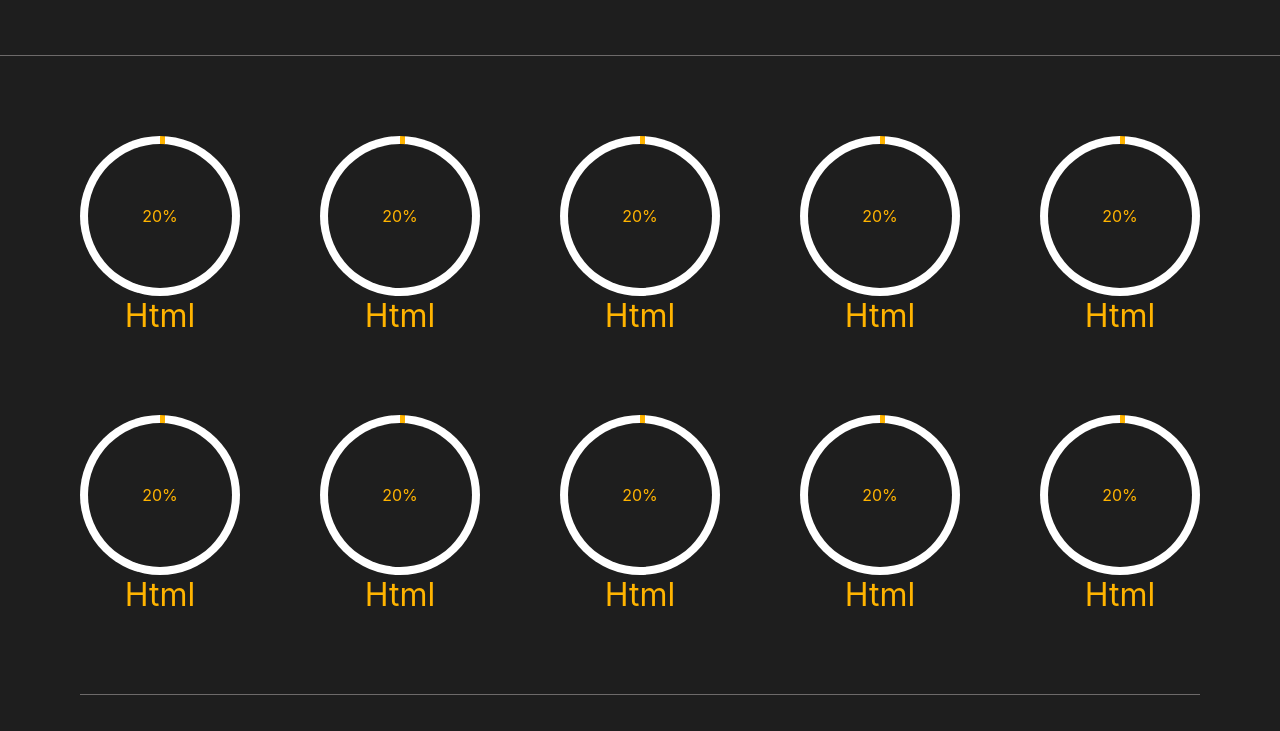
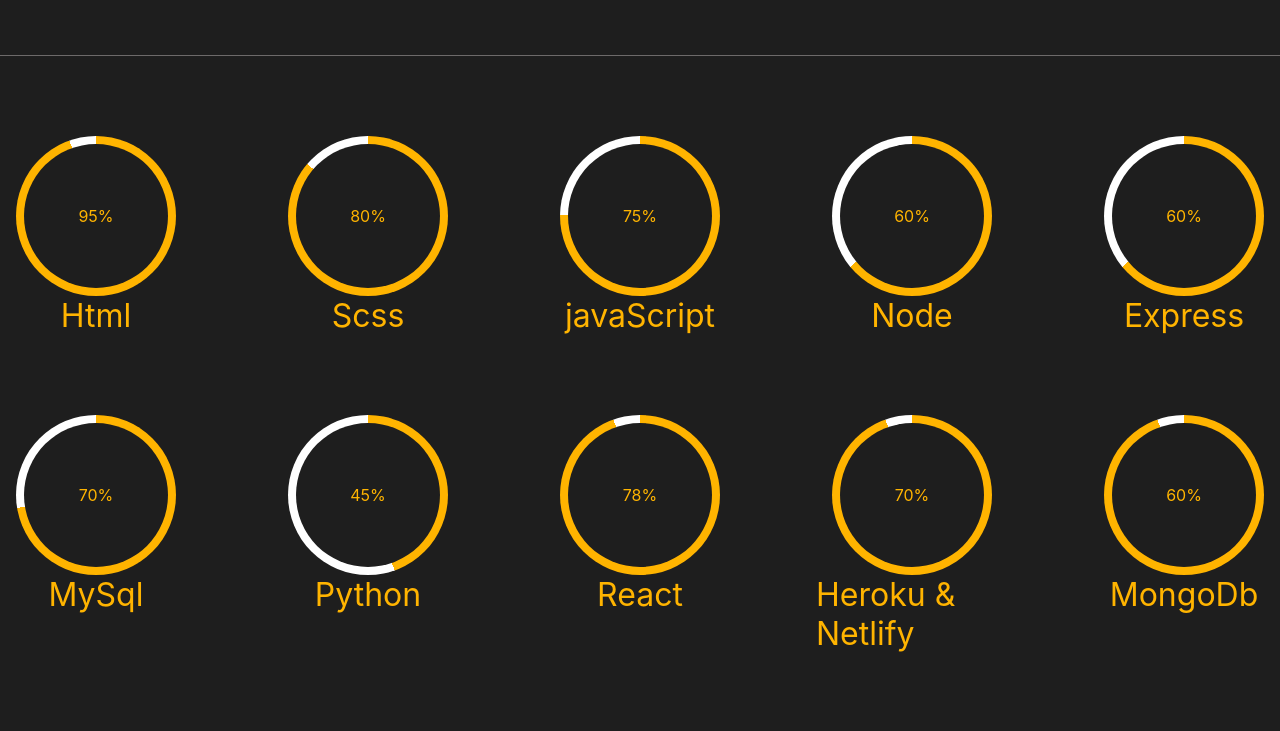
Before and after one commit to NipunaGamage888/portfolio, a React (Create React App) app: page /about in a window 1280 px wide. Shown: the part 1360-2091 px from the top of the page. Built offline with nearby package versions, Linux system fonts and the light colour scheme; the HTML template or start-up script is replaced by a standard one.

Commit message:
Added the correct information for the skills

```diff
--- a/src/components/About/About.js
+++ b/src/components/About/About.js
@@ -1,7 +1,7 @@
 import React from "react";
 import { motion } from "framer-motion";
 import "./About.scss";
-import CV from '../../assets/NipunaGamageCV.pdf'
+import CV from "../../assets/NipunaGamageCV.pdf";
 import { FontAwesomeIcon } from "@fortawesome/react-fontawesome";
 import { faCloudArrowDown } from "@fortawesome/free-solid-svg-icons";
 
@@ -65,11 +65,15 @@
             <p className="about__desc">
               Freelance: <span className="about__desc-info">Available</span>
             </p>
-            <a href={CV} download="Nipuna_Gamage_CV.pdf" class="about__download-btn">
+            <a
+              href={CV}
+              download="Nipuna_Gamage_CV.pdf"
+              class="about__download-btn"
+            >
               <p className="about__download-name">Download CV</p>
 
               <span class="about__download-icon">
-                <FontAwesomeIcon icon={faCloudArrowDown } />
+                <FontAwesomeIcon icon={faCloudArrowDown} />
               </span>
             </a>
           </div>
@@ -129,93 +133,75 @@
       <div className="about__skills">
         <div className="about__chart">
           <div className="about__progress">
-                <p className="about__percentage">
-                  20%
-                </p>
-
+            <p className="about__percentage">95%</p>
           </div>
           <p className="about__language">Html</p>
         </div>
         <div className="about__chart">
-            <div className="about__progress">
-                <p className="about__percentage">
-                  20%
-                </p>
-
+          <div className="about__progress2">
+            <p className="about__percentage">80%</p>
           </div>
-            <p className="about__language">Html</p>
+          <p className="about__language">Scss</p>
+        </div>
+        <div className="about__chart">
+          <div className="about__progress3">
+            <p className="about__percentage">75%</p>
+          </div>
+          <p className="about__language">javaScript</p>
+        </div>
+        <div className="about__chart">
+          <div className="about__progress4">
+            <p className="about__percentage">60%</p>
+          </div>
+          <p className="about__language">Node</p>
+        </div>
+        <div className="about__chart">
+          <div className="about__progress5">
+            <p className="about__percentage">60%</p>
+          </div>
+          <p className="about__language">Express</p>
+        </div>
+        <div className="about__chart">
+          <div className="about__progress6">
+            <p className="about__percentage">70%</p>
+          </div>
+          <p className="about__language">MySql</p>
+        </div>
+        <div className="about__chart">
+          <div className="about__progress7">
+            <p className="about__percentage">45%</p>
+          </div>
+          <p className="about__language">Python</p>
         </div>
         <div className="about__chart">
           <div className="about__progress">
-                <p className="about__percentage">
-                  20%
-                </p>
-
+            <p className="about__percentage">78%</p>
           </div>
-            <p className="about__language">Html</p>
+          <p className="about__language">React</p>
         </div>
         <div className="about__chart">
           <div className="about__progress">
-                <p className="about__percentage">
-                  20%
-                </p>
-
+            <p className="about__percentage">70%</p>
           </div>
-            <p className="about__language">Html</p>
+          <p className="about__language">Heroku & Netlify</p>
         </div>
         <div className="about__chart">
           <div className="about__progress">
-                <p className="about__percentage">
-                  20%
-                </p>
-
+            <p className="about__percentage">60%</p>
           </div>
-            <p className="about__language">Html</p>
+          <p className="about__language">MongoDb</p>
         </div>
         <div className="about__chart">
           <div className="about__progress">
-                <p className="about__percentage">
-                  20%
-                </p>
-
+            <p className="about__percentage">80%</p>
           </div>
-            <p className="about__language">Html</p>
+          <p className="about__language">Github</p>
         </div>
         <div className="about__chart">
           <div className="about__progress">
-                <p className="about__percentage">
-                  20%
-                </p>
-
+            <p className="about__percentage">70%</p>
           </div>
-            <p className="about__language">Html</p>
-          </div>
-          <div className="about__chart">
-            <div className="about__progress">
-                <p className="about__percentage">
-                  20%
-                </p>
-
-            </div>
-            <p className="about__language">Html</p>
-          </div>
-          <div className="about__chart">
-            <div className="about__progress">
-                <p className="about__percentage">
-                  20%
-                </p>
-
-            </div>
-            <p className="about__language">Html</p>
-          </div>
-          <div className="about__chart">
-            <div className="about__progress">
-                <p className="about__percentage">
-                  20%
-                </p>
-
-            </div>
-            <p className="about__language">Html</p>
+          <p className="about__language">Web Apis</p>
         </div>
 
       </div>
@@ -223,35 +209,50 @@
         <div>
           <h2 className="about__education">Education</h2>
           <div className="about__first-ed">
-          <h2 className="about__institution">Software Engineer Diploma - Branstation</h2>
-          <p className="about__info-institute">Completed my brainstation Bootcamp and obtained a Software Engineer  diploma. I was able to learn and developer
-            skills such as React, Scss, Node, express and lot more.
+            <h2 className="about__institution">
+              Software Engineer Diploma - Branstation
+            </h2>
+            <p className="about__info-institute">
+              Completed my brainstation Bootcamp and obtained a Software
+              Engineer diploma. I was able to learn and developer skills such as
+              React, Scss, Node, express and lot more.
             </p>
           </div>
           <div className="about__first-ed">
-          <h2 className="about__institution">Software Engineer Diploma - Branstation</h2>
-          <p className="about__info-institute">Completed my brainstation Bootcamp and obtained a Software Engineer  diploma. I was able to learn and developer
-            skills such as React, Scss, Node, express and lot more.
+            <h2 className="about__institution">
+              Software Engineer Diploma - Branstation
+            </h2>
+            <p className="about__info-institute">
+              Completed my brainstation Bootcamp and obtained a Software
+              Engineer diploma. I was able to learn and developer skills such as
+              React, Scss, Node, express and lot more.
             </p>
           </div>
         </div>
         <div>
           <h2 className="about__education">Education</h2>
           <div className="about__first-ed">
-          <h2 className="about__institution">Software Engineer Diploma - Branstation</h2>
-          <p className="about__info-institute">Completed my brainstation Bootcamp and obtained a Software Engineer  diploma. I was able to learn and developer
-            skills such as React, Scss, Node, express and lot more.
+            <h2 className="about__institution">
+              Software Engineer Diploma - Branstation
+            </h2>
+            <p className="about__info-institute">
+              Completed my brainstation Bootcamp and obtained a Software
+              Engineer diploma. I was able to learn and developer skills such as
+              React, Scss, Node, express and lot more.
             </p>
           </div>
           <div className="about__first-ed">
-          <h2 className="about__institution">Software Engineer Diploma - Branstation</h2>
-          <p className="about__info-institute">Completed my brainstation Bootcamp and obtained a Software Engineer  diploma. I was able to learn and developer
-            skills such as React, Scss, Node, express and lot more.
+            <h2 className="about__institution">
+              Software Engineer Diploma - Branstation
+            </h2>
+            <p className="about__info-institute">
+              Completed my brainstation Bootcamp and obtained a Software
+              Engineer diploma. I was able to learn and developer skills such as
+              React, Scss, Node, express and lot more.
             </p>
           </div>
         </div>
       </div>
-
     </motion.div>
   );
 }
--- a/src/components/About/About.scss
+++ b/src/components/About/About.scss
@@ -17,7 +17,7 @@
   }
   &__info {
     display: flex;
-    border-bottom: 1px solid rgb(109, 106, 106) ;
+    border-bottom: 1px solid rgb(109, 106, 106);
   }
   &__me {
     color: #ffb400;
@@ -61,12 +61,12 @@
   }
   &__download-btn {
     display: inline-block;
-    border:1px solid rgb(109, 106, 106) ;
+    border: 1px solid rgb(109, 106, 106);
     color: #fff;
     width: 22rem;
     height: 6rem;
 
-    vertical-align:middle;
+    vertical-align: middle;
     //padding: 2 20px;
     border-top-left-radius: 30px;
     border-bottom-left-radius: 30px;
@@ -83,9 +83,9 @@
       background-color: #ffb400;
     }
   }
-  &__download-name{
+  &__download-name {
     vertical-align: middle;
-    font-size:2rem ;
+    font-size: 2rem;
     margin-left: -4rem;
     display: flex;
     justify-content: center;
@@ -105,23 +105,22 @@
     justify-content: center;
     align-items: center;
     font-size: 20px;
-
   }
-  &__skills{
+  &__skills {
     margin-top: 5rem;
     padding-bottom: 5rem;
     display: grid;
-    border-bottom:1px solid rgb(109, 106, 106) ;
+    border-bottom: 1px solid rgb(109, 106, 106);
     grid-template-columns: repeat(5, 1fr);
     // grid-template-rows: repeat(3, 1fr);
     gap: 5rem;
   }
-  &__chart{
+  &__chart {
     display: flex;
     flex-direction: column;
     align-items: center;
   }
-  &__progress{
+  &__progress {
     position: relative;
     width: 10rem;
     height: 10rem;
@@ -129,52 +128,164 @@
     display: flex;
     align-items: center;
     justify-content: center;
-    background: conic-gradient(#ffb400 3.6deg, white 0deg);
+    background: conic-gradient(#ffb400 340.6deg, white 0deg);
 
-    &::before{
+    &::before {
       content: "";
       position: absolute;
-        background-color: rgb(30, 30, 30);;
+      background-color: rgb(30, 30, 30);
       width: 9rem;
       height: 9rem;
       border-radius: 50%;
-
     }
   }
-  &__percentage{
+  &__progress2 {
+    background: conic-gradient(#ffb400 310.6deg, white 0deg);
+    position: relative;
+    width: 10rem;
+    height: 10rem;
+    border-radius: 50%;
+    display: flex;
+    align-items: center;
+    justify-content: center;
+
+    &::before {
+      content: "";
+      position: absolute;
+      background-color: rgb(30, 30, 30);
+      width: 9rem;
+      height: 9rem;
+      border-radius: 50%;
+    }
+  }
+  &__progress3 {
+    background: conic-gradient(#ffb400 270.6deg, white 0deg);
+    position: relative;
+    width: 10rem;
+    height: 10rem;
+    border-radius: 50%;
+    display: flex;
+    align-items: center;
+    justify-content: center;
+
+    &::before {
+      content: "";
+      position: absolute;
+      background-color: rgb(30, 30, 30);
+      width: 9rem;
+      height: 9rem;
+      border-radius: 50%;
+    }
+  }
+  &__progress4 {
+    background: conic-gradient(#ffb400 230.6deg, white 0deg);
+    position: relative;
+    width: 10rem;
+    height: 10rem;
+    border-radius: 50%;
+    display: flex;
+    align-items: center;
+    justify-content: center;
+
+    &::before {
+      content: "";
+      position: absolute;
+      background-color: rgb(30, 30, 30);
+      width: 9rem;
+      height: 9rem;
+      border-radius: 50%;
+    }
+  }
+  &__progress5 {
+    background: conic-gradient(#ffb400 230.6deg, white 0deg);
+    position: relative;
+    width: 10rem;
+    height: 10rem;
+    border-radius: 50%;
+    display: flex;
+    align-items: center;
+    justify-content: center;
+
+    &::before {
+      content: "";
+      position: absolute;
+      background-color: rgb(30, 30, 30);
+      width: 9rem;
+      height: 9rem;
+      border-radius: 50%;
+    }
+  }
+  &__progress6 {
+    background: conic-gradient(#ffb400 260.6deg, white 0deg);
+    position: relative;
+    width: 10rem;
+    height: 10rem;
+    border-radius: 50%;
+    display: flex;
+    align-items: center;
+    justify-content: center;
+
+    &::before {
+      content: "";
+      position: absolute;
+      background-color: rgb(30, 30, 30);
+      width: 9rem;
+      height: 9rem;
+      border-radius: 50%;
+    }
+  }
+  &__progress7 {
+    background: conic-gradient(#ffb400 160.6deg, white 0deg);
+    position: relative;
+    width: 10rem;
+    height: 10rem;
+    border-radius: 50%;
+    display: flex;
+    align-items: center;
+    justify-content: center;
+
+    &::before {
+      content: "";
+      position: absolute;
+      background-color: rgb(30, 30, 30);
+      width: 9rem;
+      height: 9rem;
+      border-radius: 50%;
+    }
+  }
+  &__percentage {
     color: #ffb400;
     position: relative;
   }
-  &__language{
+  &__language {
     color: #ffb400;
     font-size: 2rem;
     margin: 0;
   }
-  &__final{
+  &__final {
     display: grid;
-    grid-template-columns: repeat(2,1fr);
+    grid-template-columns: repeat(2, 1fr);
     gap: 25rem;
     padding-bottom: 2rem;
   }
-  &__first-ed{
+  &__first-ed {
     background: white;
     margin-bottom: 2rem;
     width: 30rem;
-    padding:0.5rem;
+    padding: 0.5rem;
     border-radius: 5px;
     border-left: black 1px solid;
   }
-  &__education{
+  &__education {
     color: #ffb400;
     font-size: 3rem;
   }
-  &__institution{
-    font-size:1.5rem ;
-    color:#000;
+  &__institution {
+    font-size: 1.5rem;
+    color: #000;
     font-weight: 700;
-
   }
-  &__info-institute{
+  &__info-institute {
     font-size: 1.2rem;
     text-align: justify;
   }
--- a/src/components/Contact/Contact.scss
+++ b/src/components/Contact/Contact.scss
@@ -88,6 +88,7 @@
     font-size: 2rem;
     color: white;
   }&__social-media{
+    display: flex;
     margin-top: 1rem;
   }&__linkedin{
     height: 3rem;
```
Also changed, not shown: 1 other file (tests, documents, lock files or other folders). Lines whose indentation alone changed are shown as unchanged.
